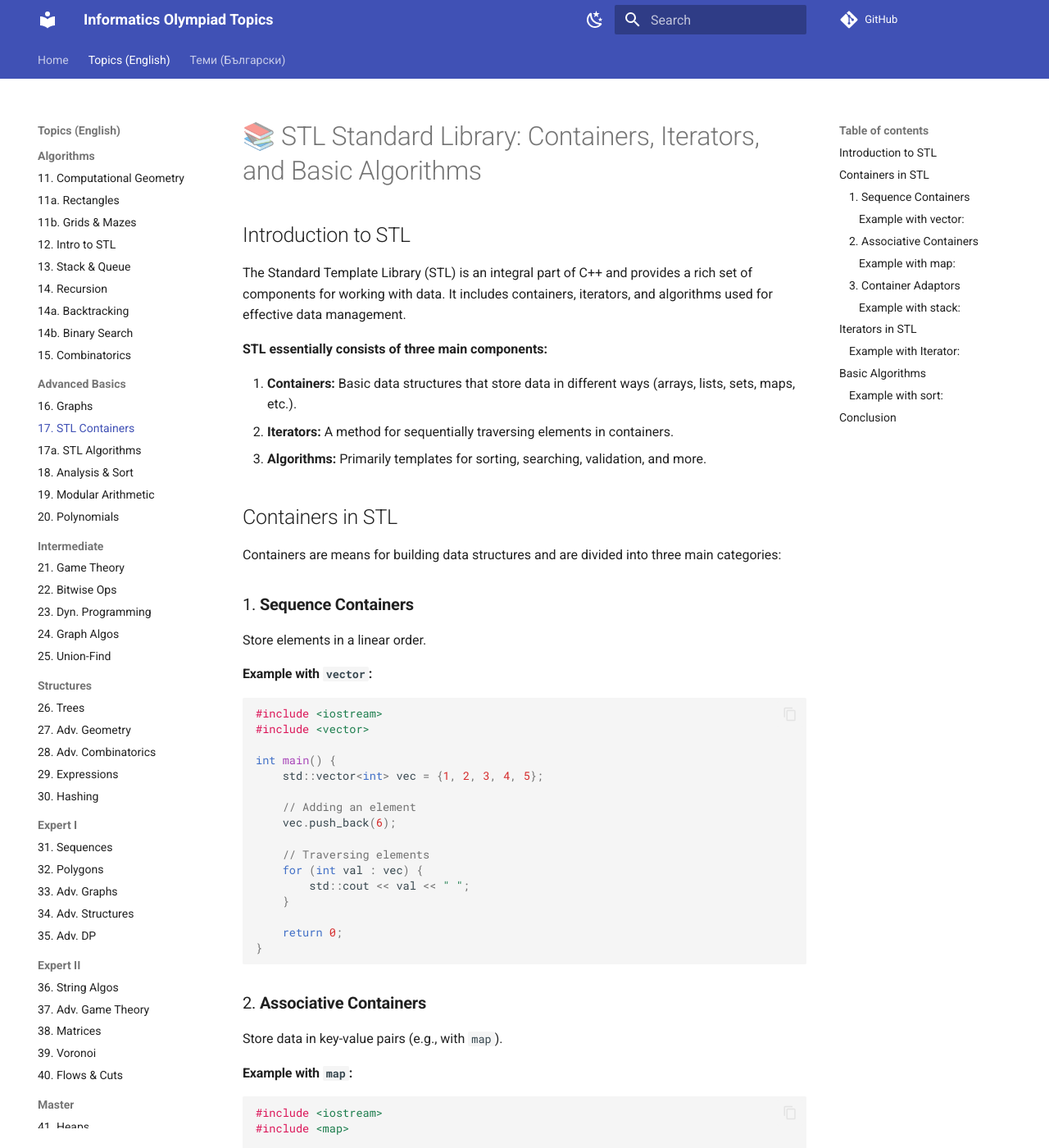
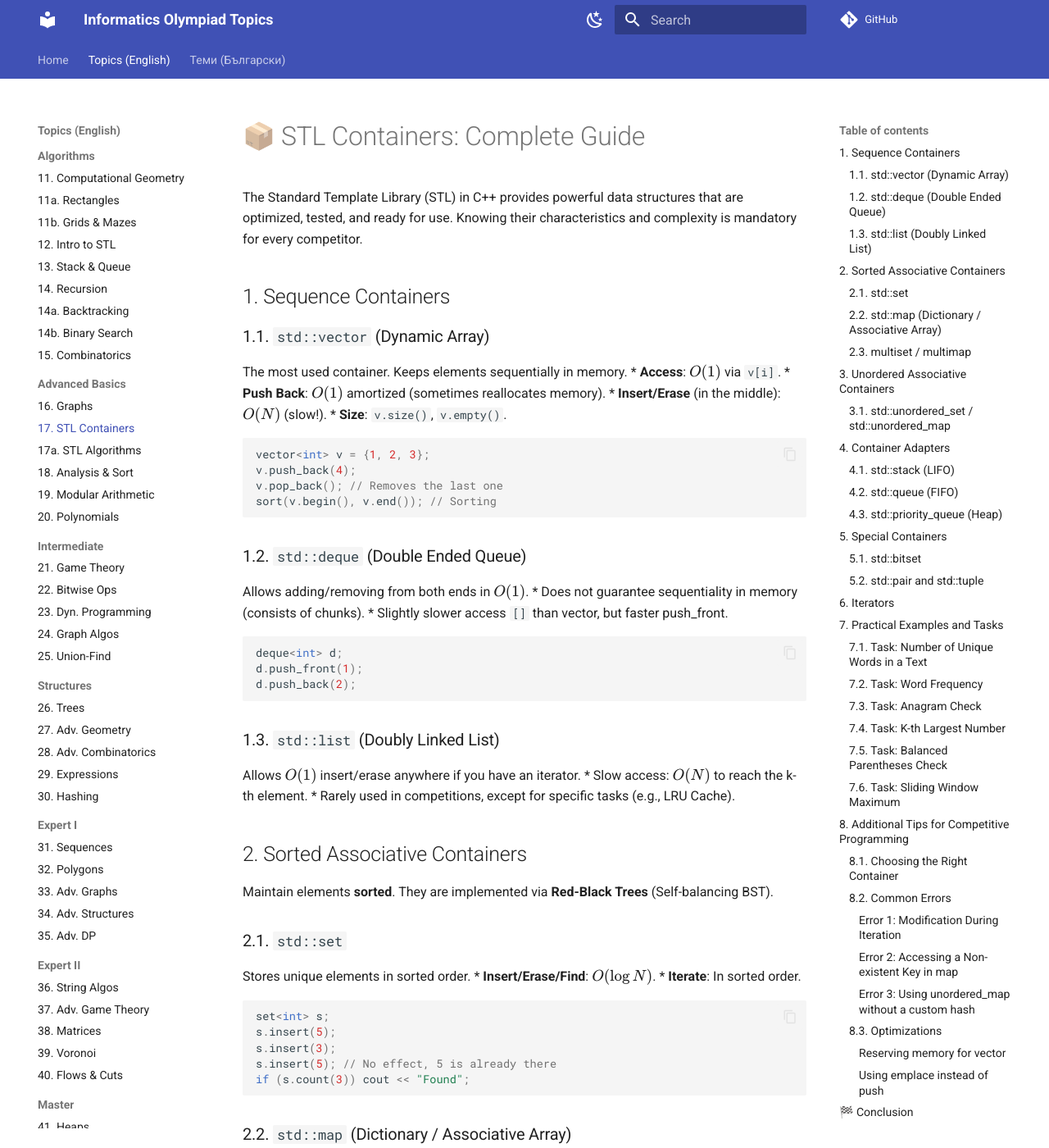
Before and after one commit to KadirYazadzhi/Informatics-Olympiad-Topics, an MkDocs documentation site: the page built from docs/EN/17_STL_Containers.md, in a window 1280 px wide and 1400 px high. Shown: the whole window at 82% size. Built offline with MkDocs 1.6.1 and Material for MkDocs 9.7.7, drawn with Linux system fonts in a browser that asks for light colours; comment, search, counter and statistics services are not loaded; some of the changed text lies outside the part shown.

````diff
--- a/docs/EN/17_STL_Containers.md
+++ b/docs/EN/17_STL_Containers.md
@@ -1,165 +1,27 @@
-# 📚 STL Standard Library: Containers, Iterators, and Basic Algorithms
-
-## Introduction to STL
-The Standard Template Library (STL) is an integral part of C++ and provides a rich set of components for working with data. It includes containers, iterators, and algorithms used for effective data management.
-
-**STL essentially consists of three main components:**
-
-1. **Containers:** Basic data structures that store data in different ways (arrays, lists, sets, maps, etc.).
-2. **Iterators:** A method for sequentially traversing elements in containers.
-3. **Algorithms:** Primarily templates for sorting, searching, validation, and more.
-
-
-## Containers in STL
-
-Containers are means for building data structures and are divided into three main categories:
-
-### 1. **Sequence Containers**
-Store elements in a linear order.
-
-#### **Example with `vector`:**
-```cpp
-#include <iostream>
-#include <vector>
-
-int main() {
-    std::vector<int> vec = {1, 2, 3, 4, 5};
-
-    // Adding an element
-    vec.push_back(6);
-
-    // Traversing elements
-    for (int val : vec) {
-        std::cout << val << " ";
-    }
-
-    return 0;
-}
-```
-
-### 2. **Associative Containers**
-Store data in key-value pairs (e.g., with `map`).
-
-#### **Example with `map`:**
-```cpp
-#include <iostream>
-#include <map>
-
-int main() {
-    std::map<std::string, int> age;
-
-    // Adding data
-    age["Alice"] = 25;
-    age["Bob"] = 30;
-
-    // Output
-    for (const auto& [key, value] : age) {
-        std::cout << key << ": " << value << "\n";
-    }
-
-    return 0;
-}
-```
-
-### 3. **Container Adaptors**
-Mainly used for specific cases where we need to work with stacks (`stack`), queues (`queue`), and double-ended queues (`deque`).
-
-#### **Example with `stack`:**
-```cpp
-#include <iostream>
-#include <stack>
-
-int main() {
-    std::stack<int> s;
-
-    // Adding elements
-    s.push(1);
-    s.push(2);
-    s.push(3);
-
-    // Removing and outputting
-    while (!s.empty()) {
-        std::cout << s.top() << " ";
-        s.pop();
-    }
-
-    return 0;
-}
-```
-
-
-## Iterators in STL
-
-Iterators are a fundamental tool for accessing elements in containers. They abstract the process of traversing elements.
-
-### **Example with Iterator:**
-```cpp
-#include <iostream>
-#include <vector>
-
-int main() {
-    std::vector<int> vec = {10, 20, 30, 40};
-    std::vector<int>::iterator it;
-
-    for (it = vec.begin(); it != vec.end(); ++it) {
-        std::cout << *it << " ";
-    }
-
-    return 0;
-}
-```
-
-
-## Basic Algorithms
-
-STL offers numerous algorithms that simplify working with containers. These include sorting, searching, manipulation, and validation of elements.
-
-### **Example with `sort`:**
-```cpp
-#include <iostream>
-#include <vector>
-#include <algorithm>
-
-int main() {
-    std::vector<int> vec = {5, 3, 8, 1, 2};
-
-    std::sort(vec.begin(), vec.end());
-
-    for (int val : vec) {
-        std::cout << val << " ";
-    }
-
-    return 0;
-}
-```
-
-
-## Conclusion
-STL is a powerful tool for C++ developers. Understanding containers, iterators, and algorithms is essential for writing efficient and readable code.
 # 📦 STL Containers: Complete Guide
 
-The Standard Template Library (STL) provides powerful, optimized, and ready-to-use data structures. Mastering them is essential for competitive programming.
+The Standard Template Library (STL) in C++ provides powerful data structures that are optimized, tested, and ready for use. Knowing their characteristics and complexity is mandatory for every competitor.
 
 ## 1. Sequence Containers
 
 ### 1.1. `std::vector` (Dynamic Array)
-The most used container. Stores elements contiguously in memory.
+The most used container. Keeps elements sequentially in memory.
 *   **Access**: $O(1)$ via `v[i]`.
-*   **Push Back**: $O(1)$ amortized.
-*   **Insert/Erase** (middle): $O(N)$ (slow!).
+*   **Push Back**: $O(1)$ amortized (sometimes reallocates memory).
+*   **Insert/Erase** (in the middle): $O(N)$ (slow!).
 *   **Size**: `v.size()`, `v.empty()`.
 
 ```cpp
 vector<int> v = {1, 2, 3};
 v.push_back(4);
-v.pop_back(); // Removes last
-sort(v.begin(), v.end());
+v.pop_back(); // Removes the last one
+sort(v.begin(), v.end()); // Sorting
 ```
 
 ### 1.2. `std::deque` (Double Ended Queue)
-Allows push/pop from both ends in $O(1)$.
-*   Memory is not guaranteed to be contiguous (chunks).
-*   Slightly slower `[]` access than vector, but faster `push_front`.
+Allows adding/removing from both ends in $O(1)$.
+*   Does not guarantee sequentiality in memory (consists of chunks).
+*   Slightly slower access `[]` than vector, but faster push_front.
 
 ```cpp
 deque<int> d;
@@ -167,8 +29,13 @@ d.push_front(1);
 d.push_back(2);
 ```
 
-## 2. Associative Containers
-Elements are **sorted**. Implemented via **Red-Black Trees**.
+### 1.3. `std::list` (Doubly Linked List)
+Allows $O(1)$ insert/erase anywhere if you have an iterator.
+*   Slow access: $O(N)$ to reach the k-th element.
+*   Rarely used in competitions, except for specific tasks (e.g., LRU Cache).
+
+## 2. Sorted Associative Containers
+Maintain elements **sorted**. They are implemented via **Red-Black Trees** (Self-balancing BST).
 
 ### 2.1. `std::set`
 Stores unique elements in sorted order.
@@ -178,73 +45,384 @@ Stores unique elements in sorted order.
 ```cpp
 set<int> s;
 s.insert(5);
-if (s.count(5)) cout << "Found";
+s.insert(3);
+s.insert(5); // No effect, 5 is already there
+if (s.count(3)) cout << "Found";
 ```
 
-### 2.2. `std::map` (Dictionary)
-Stores key-value pairs sorted by key.
-*   **Access**: `m[key]` returns reference (creates if missing).
+### 2.2. `std::map` (Dictionary / Associative Array)
+Stores pairs `(key, value)`, sorted by key.
+*   **Access**: `m[key]` returns a reference to the value (creates it if it doesn't exist, with default value 0/empty).
 *   **Complexity**: $O(\log N)$ for all operations.
 
 ```cpp
 map<string, int> scores;
-scores["Alice"] = 100;
-for (auto& p : scores) cout << p.first << ": " << p.second << endl;
+scores["Ivan"] = 100;
+scores["Ana"] = 95;
+for (auto& p : scores) {
+    cout << p.first << ": " << p.second << endl; // Ana: 95, Ivan: 100
+}
 ```
 
 ### 2.3. `multiset` / `multimap`
 Allow duplicate keys.
-*   `s.erase(val)` removes **all** instances.
-*   `s.erase(s.find(val))` removes only **one** instance.
+*   `s.erase(val)` erases **all** instances of `val`.
+*   `s.erase(s.find(val))` erases only **one** instance.
 
-## 3. Unordered Containers
-Based on **Hash Tables**.
-*   **Complexity**: $O(1)$ average, $O(N)$ worst case (collisions).
-*   **Warning**: Vulnerable to "anti-hash" tests in Codeforces. Use custom hash function.
+## 3. Unordered Associative Containers
+Based on **Hash Tables**. Elements are in arbitrary order.
+
+### 3.1. `std::unordered_set` / `std::unordered_map`
+*   **Complexity**: $O(1)$ average, but $O(N)$ in the worst case (collisions).
+*   **Important**: In Codeforces, there are "anti-hash" tests that make these containers slow ($O(N^2)$ overall). Use a custom hash function (see Topic 09b).
 
 ## 4. Container Adapters
 
 ### 4.1. `std::stack` (LIFO)
-*   `push()`, `pop()`, `top()`. All $O(1)$.
-*   Used for DFS, Bracket matching.
+*   `push()`, `pop()`, `top()`. Everything is $O(1)$.
+*   Used for DFS, parentheses checks, Shunting-yard.
 
 ### 4.2. `std::queue` (FIFO)
-*   `push()`, `pop()`, `front()`. All $O(1)$.
+*   `push()`, `pop()`, `front()`. Everything is $O(1)$.
 *   Used for BFS.
 
 ### 4.3. `std::priority_queue` (Heap)
 Always gives the largest element (`top()`).
 *   **Push/Pop**: $O(\log N)$.
 *   **Top**: $O(1)$.
-*   Min-Heap: `priority_queue<int, vector<int>, greater<int>> pq;`
+*   For Min-Heap: `priority_queue<int, vector<int>, greater<int>> pq;`
 
 ## 5. Special Containers
 
 ### 5.1. `std::bitset`
-Optimized array of bits (1 bit per element).
-*   Supports bitwise ops (`&`, `|`, `^`, `<<`) on the whole array.
-*   Very fast for Knapsack-like DP.
-*   Size must be compile-time constant.
+Optimized array of bits. Occupies 1 bit per element (8 times less than `bool` or `vector<bool>`).
+*   Supports bitwise operations (`&`, `|`, `^`, `~`, `<<`, `>>`) on the entire array.
+*   Extremely fast for set tasks (Knapsack, subset sum).
+*   Size must be a constant at compile-time: `bitset<1000> b;`.
 
 ```cpp
 bitset<8> b("10101010");
-b[0] = 0;
-cout << b.count(); // Number of set bits
+b[0] = 0; // Changes the rightmost bit (indexing from back to front!)
+cout << b.count(); // Number of ones
+```
+
+### 5.2. `std::pair` and `std::tuple`
+Convenient for grouping data without creating a `struct`.
+*   They are compared lexicographically automatically.
+
+```cpp
+pair<int, int> p = {1, 2};
+vector<pair<int, int>> v; // Often used for graphs (neighbor, weight)
 ```
 
 ## 6. Iterators
-*   `begin()`: Points to first element.
-*   `end()`: Points **after** last element.
-*   `rbegin()`: Reverse iterator.
+Iterators are "smart pointers" that allow traversing containers.
+*   `begin()`: points to the first element.
+*   `end()`: points **after** the last element.
+*   `rbegin()`, `rend()`: for reverse traversal.
 
 ```cpp
-auto it = s.find(10);
-if (it != s.end()) { /* found */ }
+vector<int>::iterator it = v.begin();
+auto it2 = v.find(x); // For set/map
+if (it2 != v.end()) { /* found */ }
 ```
 
-## 7. Conclusion
-*   Array/Index -> `vector`.
-*   Search/Unique -> `set`.
-*   Key-Value -> `map`.
-*   BFS -> `queue`.
-*   Dijkstra -> `priority_queue`.
+## 7. Practical Examples and Tasks
+
+### 7.1. Task: Number of Unique Words in a Text
+Use `set` for automatic removal of duplicates.
+```cpp
+#include <iostream>
+#include <set>
+#include <string>
+
+int main() {
+    std::set<std::string> uniqueWords;
+    std::string word;
+
+    while (std::cin >> word) {
+        uniqueWords.insert(word);
+    }
+
+    std::cout << "Number of unique words: " << uniqueWords.size() << std::endl;
+
+    return 0;
+}
+```
+
+### 7.2. Task: Word Frequency
+Use `map` for counting occurrences.
+```cpp
+#include <iostream>
+#include <map>
+#include <string>
+
+int main() {
+    std::map<std::string, int> wordCount;
+    std::string word;
+
+    while (std::cin >> word) {
+        wordCount[word]++;
+    }
+
+    // Finding the most frequent word
+    std::string mostFrequent;
+    int maxCount = 0;
+
+    for (const auto& p : wordCount) {
+        if (p.second > maxCount) {
+            maxCount = p.second;
+            mostFrequent = p.first;
+        }
+    }
+
+    std::cout << "Most frequent word: " << mostFrequent << " (" << maxCount << " times)" << std::endl;
+
+    return 0;
+}
+```
+
+### 7.3. Task: Anagram Check
+Two words are anagrams if they contain the same letters with the same frequency.
+```cpp
+#include <iostream>
+#include <map>
+#include <string>
+
+bool areAnagrams(const std::string& s1, const std::string& s2) {
+    if (s1.length() != s2.length()) return false;
+
+    std::map<char, int> freq1, freq2;
+
+    for (char c : s1) freq1[c]++;
+    for (char c : s2) freq2[c]++;
+
+    return freq1 == freq2;
+}
+
+int main() {
+    std::string word1 = "listen";
+    std::string word2 = "silent";
+
+    if (areAnagrams(word1, word2)) {
+        std::cout << "The words are anagrams" << std::endl;
+    } else {
+        std::cout << "The words are NOT anagrams" << std::endl;
+    }
+
+    return 0;
+}
+```
+
+### 7.4. Task: K-th Largest Number
+Use `priority_queue` for efficient finding.
+```cpp
+#include <iostream>
+#include <queue>
+#include <vector>
+
+int findKthLargest(std::vector<int>& nums, int k) {
+    std::priority_queue<int, std::vector<int>, std::greater<int>> minHeap;
+
+    for (int num : nums) {
+        minHeap.push(num);
+        if (minHeap.size() > k) {
+            minHeap.pop();
+        }
+    }
+
+    return minHeap.top();
+}
+
+int main() {
+    std::vector<int> nums = {3, 2, 1, 5, 6, 4};
+    int k = 2;
+
+    std::cout << k << "-th largest number is: " << findKthLargest(nums, k) << std::endl; // 5
+
+    return 0;
+}
+```
+
+### 7.5. Task: Balanced Parentheses Check
+Use `stack` to check whether parentheses are balanced.
+```cpp
+#include <iostream>
+#include <stack>
+#include <string>
+
+bool isBalanced(const std::string& str) {
+    std::stack<char> s;
+
+    for (char c : str) {
+        if (c == '(' || c == '[' || c == '{') {
+            s.push(c);
+        } else if (c == ')' || c == ']' || c == '}') {
+            if (s.empty()) return false;
+
+            char top = s.top();
+            s.pop();
+
+            if ((c == ')' && top != '(') ||
+                (c == ']' && top != '[') ||
+                (c == '}' && top != '{')) {
+                return false;
+            }
+        }
+    }
+
+    return s.empty();
+}
+
+int main() {
+    std::string expr = "{[()]}";
+
+    if (isBalanced(expr)) {
+        std::cout << "The parentheses are balanced" << std::endl;
+    } else {
+        std::cout << "The parentheses are NOT balanced" << std::endl;
+    }
+
+    return 0;
+}
+```
+
+### 7.6. Task: Sliding Window Maximum
+Find the maximum in each window of size K.
+```cpp
+#include <iostream>
+#include <deque>
+#include <vector>
+
+std::vector<int> maxSlidingWindow(const std::vector<int>& nums, int k) {
+    std::deque<int> dq; // Stores indices
+    std::vector<int> result;
+
+    for (int i = 0; i < nums.size(); i++) {
+        // Remove elements outside the window
+        if (!dq.empty() && dq.front() <= i - k) {
+            dq.pop_front();
+        }
+
+        // Remove smaller elements from the end
+        while (!dq.empty() && nums[dq.back()] < nums[i]) {
+            dq.pop_back();
+        }
+
+        dq.push_back(i);
+
+        // Add result after the first k-1 elements
+        if (i >= k - 1) {
+            result.push_back(nums[dq.front()]);
+        }
+    }
+
+    return result;
+}
+
+int main() {
+    std::vector<int> nums = {1, 3, -1, -3, 5, 3, 6, 7};
+    int k = 3;
+
+    std::vector<int> result = maxSlidingWindow(nums, k);
+
+    std::cout << "Window maximums: ";
+    for (int num : result) {
+        std::cout << num << " "; // 3 3 5 5 6 7
+    }
+    std::cout << std::endl;
+
+    return 0;
+}
+```
+
+## 8. Additional Tips for Competitive Programming
+
+### 8.1. Choosing the Right Container
+| Operation | Recommended Container | Complexity |
+|-----------|-----------------------|------------|
+| Fast access by index | `vector` | O(1) |
+| Adding/removing from both ends | `deque` | O(1) |
+| Unique elements, sorted | `set` | O(log n) |
+| Key-value, sorted | `map` | O(log n) |
+| Fast search (unsorted) | `unordered_set` | O(1) average |
+| Priority queue | `priority_queue` | O(log n) |
+| LIFO operations | `stack` | O(1) |
+| FIFO operations | `queue` | O(1) |
+
+### 8.2. Common Errors
+
+#### Error 1: Modification During Iteration
+```cpp
+// WRONG!
+for (auto x : s) {
+    s.erase(x); // Undefined behavior!
+}
+
+// CORRECT
+while (!s.empty()) {
+    s.erase(s.begin());
+}
+```
+
+#### Error 2: Accessing a Non-existent Key in `map`
+```cpp
+std::map<std::string, int> m;
+// m["Ivan"] creates an element with value 0 if it doesn't exist!
+
+// Safer:
+if (m.count("Ivan")) {
+    std::cout << m["Ivan"];
+} else {
+    std::cout << "No such key";
+}
+
+// Or use find:
+auto it = m.find("Ivan");
+if (it != m.end()) {
+    std::cout << it->second;
+}
+```
+
+#### Error 3: Using `unordered_map` without a custom hash
+In competitions, there can be specially designed tests that lead to collisions.
+```cpp
+// It is safer to use an ordinary map
+std::map<long long, int> m; // Always works well
+
+// Or add a custom hash:
+struct CustomHash {
+    size_t operator()(long long x) const {
+        return x ^ (x >> 16);
+    }
+};
+std::unordered_map<long long, int, CustomHash> m;
+```
+
+### 8.3. Optimizations
+
+#### Reserving memory for `vector`
+```cpp
+std::vector<int> v;
+v.reserve(1000000); // Avoids multiple reallocations
+for (int i = 0; i < 1000000; i++) {
+    v.push_back(i);
+}
+```
+
+#### Using `emplace` instead of `push`
+```cpp
+std::vector<std::pair<int, int>> v;
+v.emplace_back(1, 2); // Faster than v.push_back({1, 2})
+```
+
+## 🏁 Conclusion
+*   For fixed-size array/indexing -> `vector`.
+*   For searching/uniqueness -> `set` or `unordered_set`.
+*   For keys/values -> `map`.
+*   For BFS -> `queue`.
+*   For DFS/parentheses check -> `stack`.
+*   For Dijkstra/Prim -> `priority_queue`.
+*   For bitmasks -> `bitset`.
+
+Knowledge of STL containers and their complexity is mandatory for every competitor. Practice regularly with different tasks to develop an intuition for which container to use in various situations. Always remember the time and memory complexity of operations. Combine different containers to solve complex tasks effectively.
````
